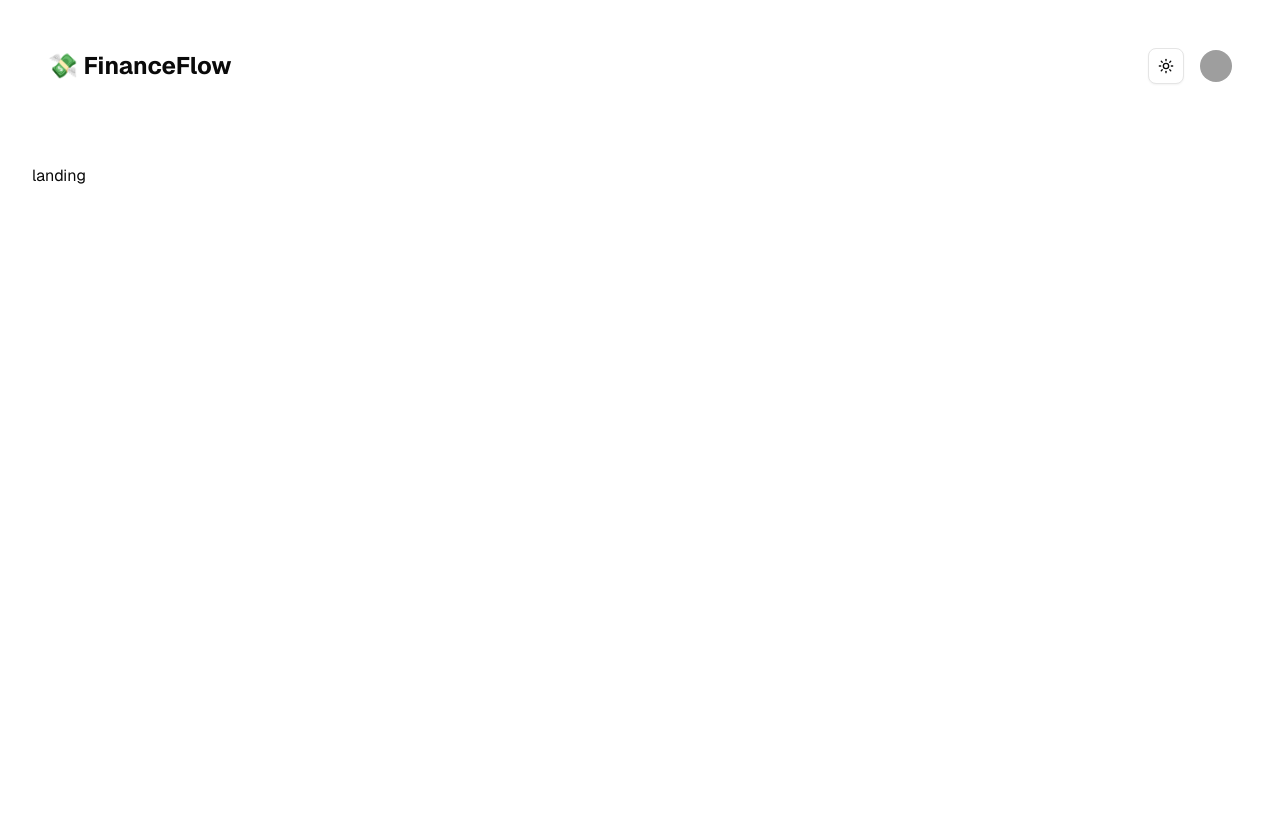
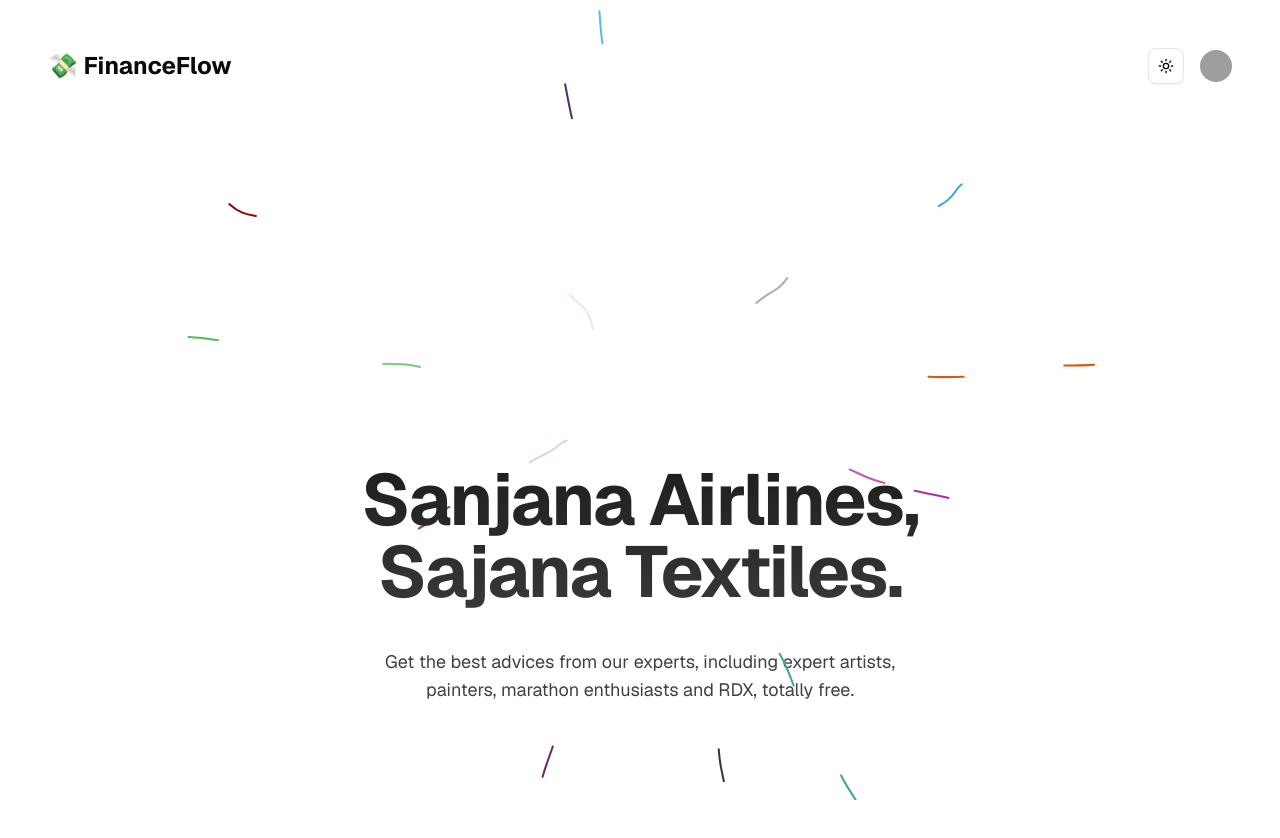
Before and after one commit to ibraSanusi/expensive-manager, a Next.js app: page / in a window 1280 px wide. Shown: the top 838 px of the page. Before the commit the page ends 800 px from the top, so only its background shows below. Built offline with nearby package versions, Linux system fonts and the light colour scheme; grey boxes are pictures that could not be loaded.

Commit message:
style: anadido background animado

```diff
--- a/app/page.tsx
+++ b/app/page.tsx
@@ -1,3 +1,16 @@
-export default function Home() {
-  return <div>landing</div>;
+import React from "react";
+import { BackgroundLines } from "@/components/ui/background-lines";
+
+export default function BackgroundLinesDemo() {
+  return (
+    <BackgroundLines className="flex w-full flex-col items-center justify-center px-4">
+      <h2 className="relative z-20 bg-gradient-to-b from-neutral-900 to-neutral-700 bg-clip-text py-2 text-center font-sans text-2xl font-bold tracking-tight text-transparent md:py-10 md:text-4xl lg:text-7xl dark:from-neutral-600 dark:to-white">
+        Sanjana Airlines, <br /> Sajana Textiles.
+      </h2>
+      <p className="mx-auto max-w-xl text-center text-sm text-neutral-700 md:text-lg dark:text-neutral-400">
+        Get the best advices from our experts, including expert artists,
+        painters, marathon enthusiasts and RDX, totally free.
+      </p>
+    </BackgroundLines>
+  );
 }
```
